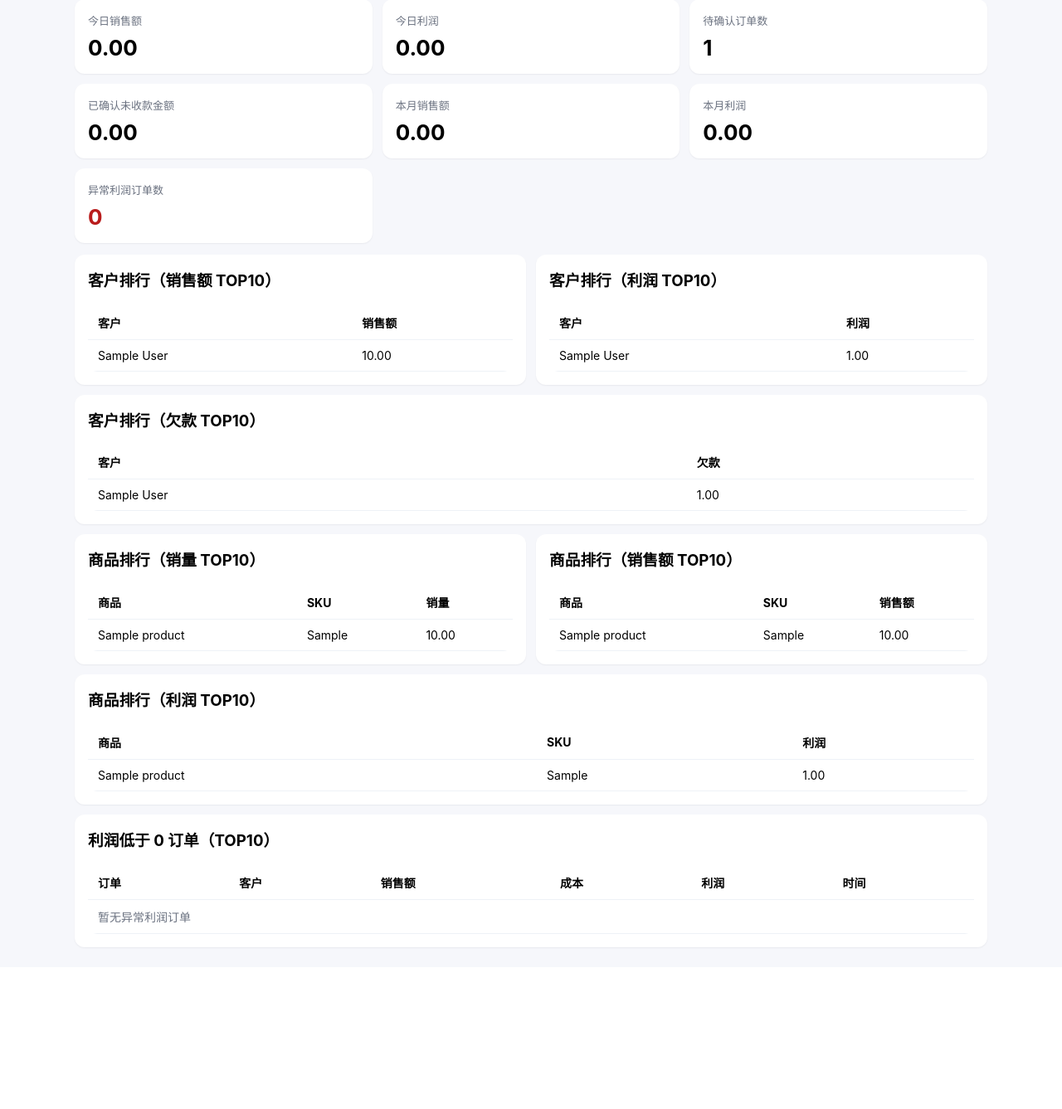
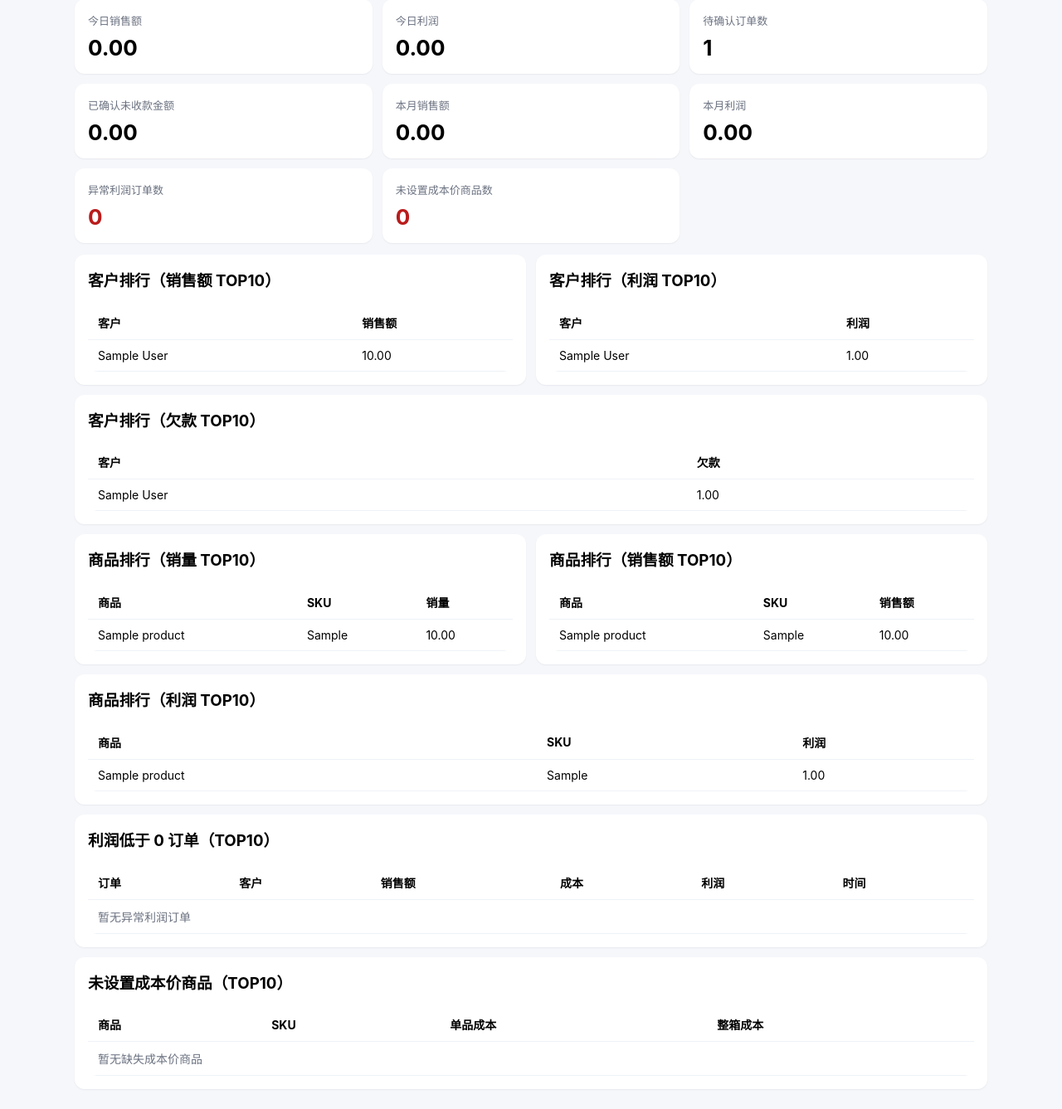
Before and after one commit to yancy0911/tea-supply-system, a Django app: page /reports/ in a window 1280 px wide. Shown: the part 148-1485 px from the top of the page at 83% size. Before the commit the page ends 1291 px from the top, so only its background shows below. Run offline with Django 4.2, Linux system fonts and the light colour scheme; a user stored in the database is signed in; tables that the repository leaves empty hold one stand-in row (values such as "Sample post").

Commit message:
enforce product cost price for profit protection
Made-with: Cursor

```diff
--- a/tea_supply/views.py
+++ b/tea_supply/views.py
@@ -282,9 +282,23 @@ def submit_order_from_lines(request, customer_obj, lines, *, from_shop=False, sh
             source = str(price_info.get("source") or "")
             if source == "custom":
                 final_pricing_note = "客户专属价"
+            print(
+                "PROFIT_DEBUG",
+                {
+                    "product": p.name,
+                    "sale_type": sale_type,
+                    "unit_price": str(final_unit_price),
+                    "cost_single": str(getattr(p, "cost_price_single", None)),
+                    "cost_case": str(getattr(p, "cost_price_case", None)),
+                },
+            )
             cost_unit_price = money_dec(
                 p.cost_price_case if sale_type == OrderItem.SaleType.CASE else p.cost_price_single
             )
+            if sale_type == OrderItem.SaleType.SINGLE and cost_unit_price <= money_dec(0):
+                raise ValidationError("该商品未设置单品成本价，暂时无法下单")
+            if sale_type == OrderItem.SaleType.CASE and cost_unit_price <= money_dec(0):
+                raise ValidationError("该商品未设置整箱成本价，暂时无法下单")
             unit_profit = money_q2(final_unit_price - cost_unit_price)
             if unit_profit < money_dec(0):
                 risk_msg = (
@@ -1626,6 +1640,13 @@ def reports_dashboard(request):
         .filter(profit__lt=0)
         .count()
     )
+    missing_cost_q = Q(cost_price_single__lte=0) | Q(cost_price_case__lte=0)
+    missing_cost_products = list(
+        Product.objects.filter(missing_cost_q)
+        .values("id", "name", "sku", "cost_price_single", "cost_price_case")
+        .order_by("sku", "id")[:10]
+    )
+    missing_cost_product_count = Product.objects.filter(missing_cost_q).count()
 
     def _annotate_value_money(rows):
         return [{**r, "value": money_float(r["value"])} for r in rows]
@@ -1645,6 +1666,8 @@ def reports_dashboard(request):
         "product_profit_top": _annotate_value_money(product_profit_top),
         "abnormal_profit_order_count": int(abnormal_profit_order_count),
         "negative_profit_orders": negative_profit_orders,
+        "missing_cost_product_count": int(missing_cost_product_count),
+        "missing_cost_products": missing_cost_products,
     }
     return render(request, "reports_basic.html", context)
 
--- a/templates/reports_basic.html
+++ b/templates/reports_basic.html
@@ -11,6 +11,7 @@
     <div class="card"><div class="label">本月销售额</div><div class="value">{{ kpi_month_sales|floatformat:2 }}</div></div>
     <div class="card"><div class="label">本月利润</div><div class="value">{{ kpi_month_profit|floatformat:2 }}</div></div>
     <div class="card"><div class="label">异常利润订单数</div><div class="value" style="color:#b91c1c">{{ abnormal_profit_order_count }}</div></div>
+    <div class="card"><div class="label">未设置成本价商品数</div><div class="value" style="color:#b91c1c">{{ missing_cost_product_count }}</div></div>
   </div>
 
   <div class="row">
@@ -119,4 +120,23 @@
       </tbody>
     </table>
   </div>
+
+  <div class="card" style="margin-top: 12px">
+    <h3 style="margin-top: 0">未设置成本价商品（TOP10）</h3>
+    <table class="table">
+      <thead><tr><th>商品</th><th>SKU</th><th>单品成本</th><th>整箱成本</th></tr></thead>
+      <tbody>
+        {% for p in missing_cost_products %}
+          <tr>
+            <td>{{ p.name }}</td>
+            <td>{{ p.sku }}</td>
+            <td>{{ p.cost_price_single|floatformat:2 }}</td>
+            <td>{{ p.cost_price_case|floatformat:2 }}</td>
+          </tr>
+        {% empty %}
+          <tr><td colspan="4" class="muted">暂无缺失成本价商品</td></tr>
+        {% endfor %}
+      </tbody>
+    </table>
+  </div>
 {% endblock %}
```
Also changed, not shown: tea_supply/admin.py (+19 -0 lines).
